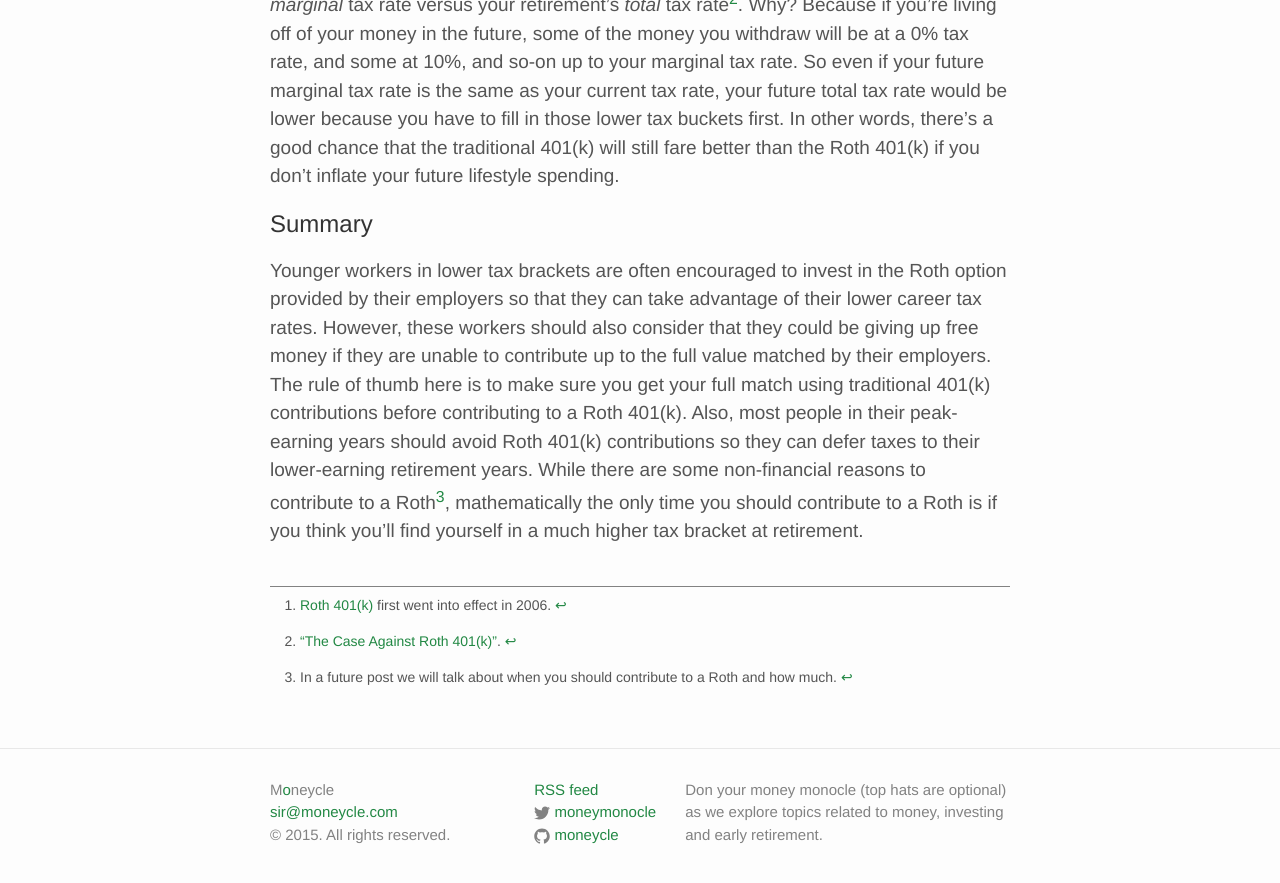
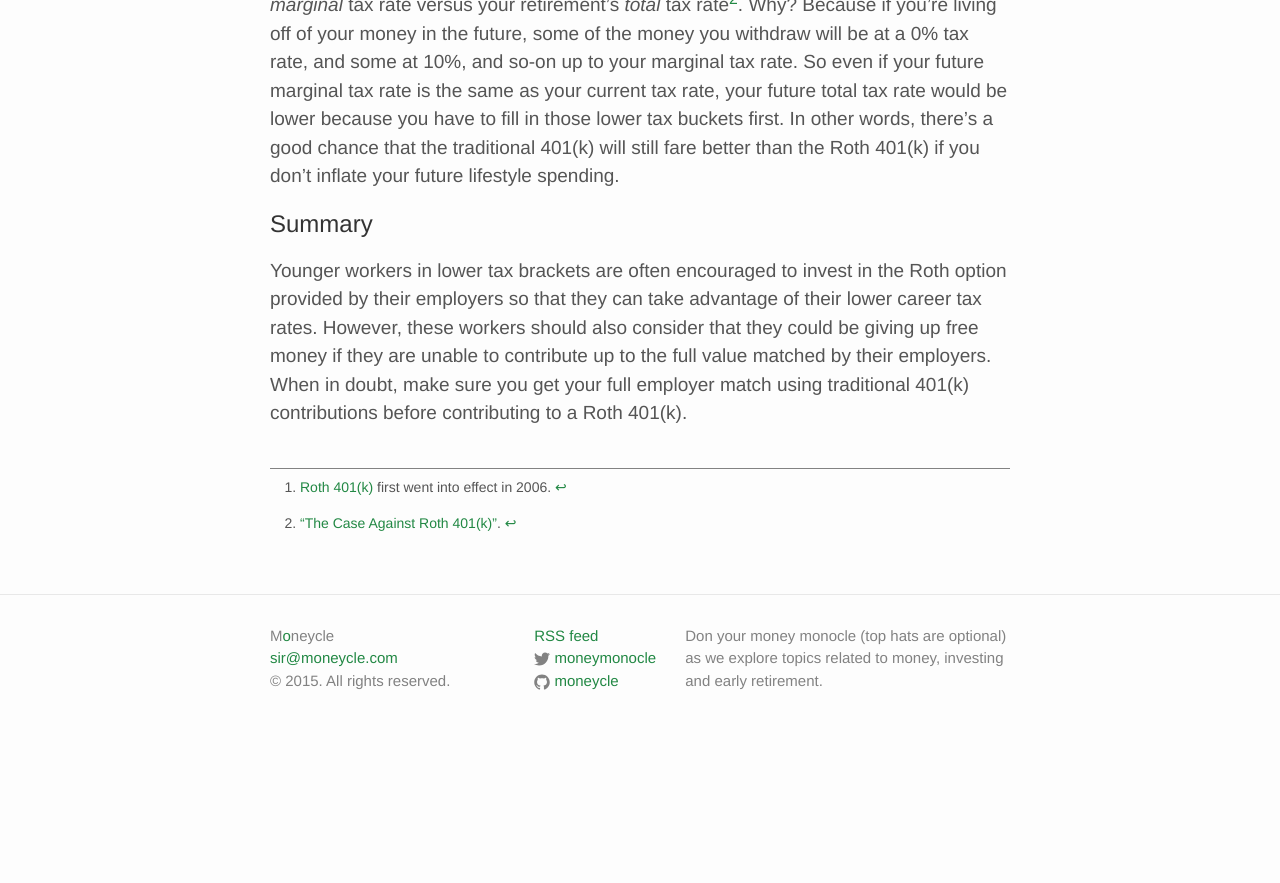
Before and after one commit to moneycle/moneycle.github.io, a Jekyll site: the page built from _posts/2015-04-22-maximize-your-employer-match-before-using-a-roth-401-k.markdown, in a window 1280 px wide and 900 px high, scrolled down 2629 px. Shown: the top 883 px of the window. Built offline with Jekyll 4.4.1, drawn with Linux system fonts in a browser that asks for light colours; comment, search, counter and statistics services are not loaded; after the commit the page ends 3381 px from its top, so only the background shows below that.

Commit message:
reworded summary paragraph

```diff
--- a/_posts/2015-04-22-maximize-your-employer-match-before-using-a-roth-401-k.markdown
+++ b/_posts/2015-04-22-maximize-your-employer-match-before-using-a-roth-401-k.markdown
@@ -111,17 +111,10 @@ Younger workers in lower tax brackets are often encouraged to invest in the Roth
 option provided by their employers so that they can take advantage of their lower
 career tax rates.  However, these workers should also consider that they could
 be giving up free money if they are unable to contribute up to the full value
-matched by their employers.  The rule of thumb here is to make sure you
-get your full match using traditional 401(k) contributions before contributing
-to a Roth 401(k).  Also, most people in their peak-earning years should avoid
-Roth 401(k) contributions so they can defer taxes to their lower-earning
-retirement years.  While there are some non-financial reasons to contribute
-to a Roth[^3], mathematically the only time you should contribute to a Roth is
-if you think you'll find yourself in a much higher tax bracket at retirement.
-
+matched by their employers.  When in doubt, make sure you
+get your full employer match using traditional 401(k) contributions before
+contributing to a Roth 401(k).
 
 [^1]: [Roth 401(k)](http://en.wikipedia.org/wiki/Roth_401(k)) first went into effect in 2006.
 
 [^2]: ["The Case Against Roth 401(k)"](http://thefinancebuff.com/case-against-roth-401k.html).
-
-[^3]: In a future post we will talk about when you should contribute to a Roth and how much.
```
